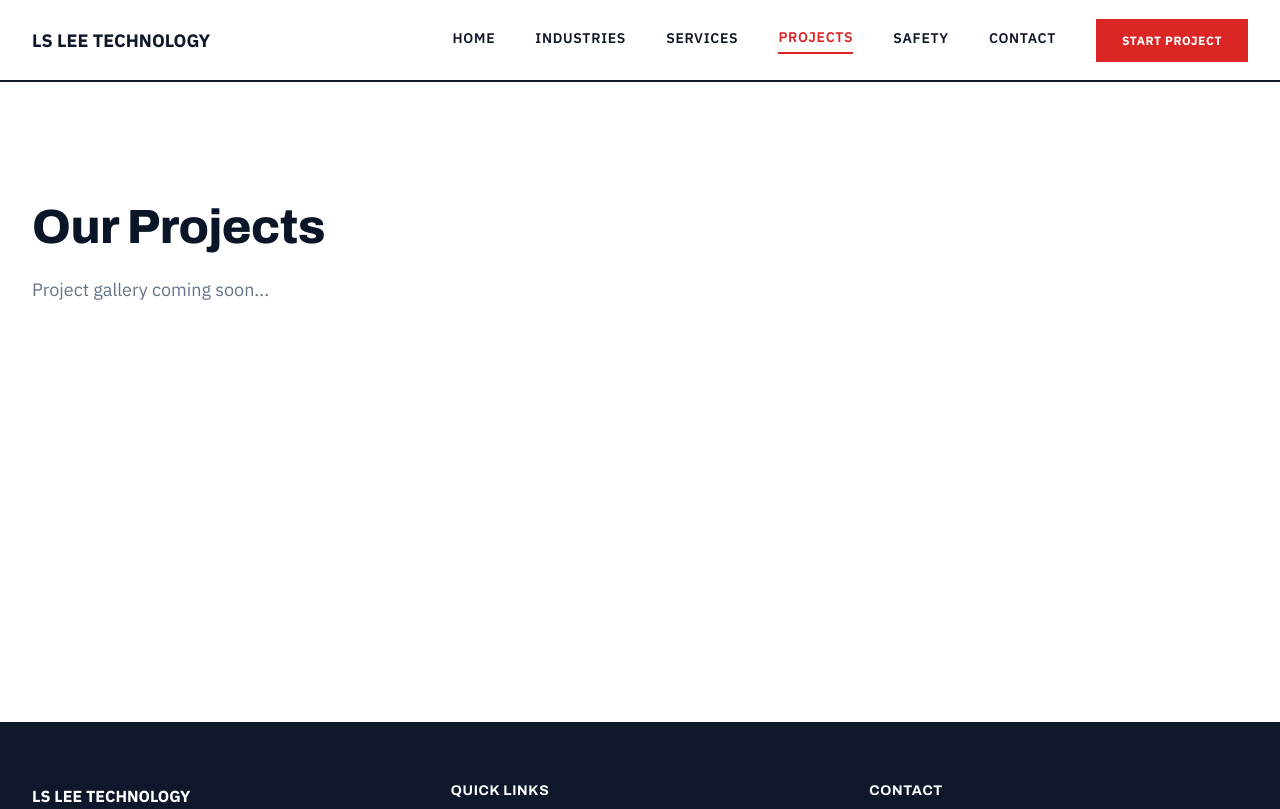
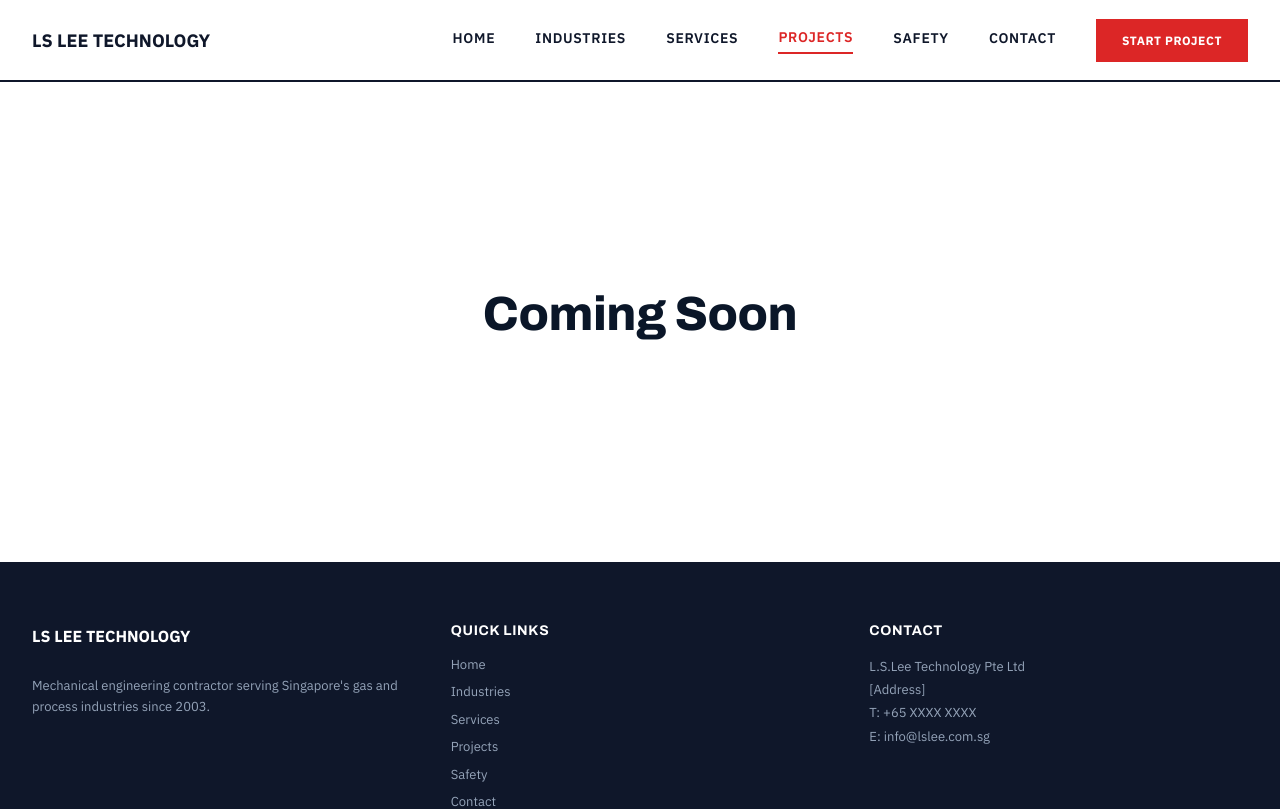
Before and after one commit to lsleewebsite/LS-LEE-TECH-2, a React (Vite) app: page /#/Projects in a window 1280 px wide. Shown: the top 809 px of the page. Built offline with nearby package versions, Linux system fonts and the light colour scheme.

Commit message:
Update Projects.jsx

```diff
--- a/src/pages/Projects.jsx
+++ b/src/pages/Projects.jsx
@@ -1,15 +1,22 @@
-import React from 'react'
-
 export default function Projects() {
   return (
-    <div style={{ padding: '120px 32px 80px', minHeight: '80vh' }}>
-      <div style={{ maxWidth: '1360px', margin: '0 auto' }}>
-        <h1 style={{ fontSize: '48px', fontWeight: 800, marginBottom: '24px' }}>
-          Our Projects
+    <div style={{
+      minHeight: '60vh',
+      display: 'flex',
+      alignItems: 'center',
+      justifyContent: 'center',
+      padding: '100px 32px'
+    }}>
+      <div style={{ textAlign: 'center' }}>
+        <h1 style={{
+          fontSize: '48px',
+          fontFamily: 'Archivo, sans-serif',
+          fontWeight: 800,
+          marginBottom: '16px',
+          color: '#0A1628'
+        }}>
+          Coming Soon
         </h1>
-        <p style={{ fontSize: '18px', color: '#64748B', marginBottom: '40px' }}>
-          Project gallery coming soon...
-        </p>
       </div>
     </div>
   )
```
